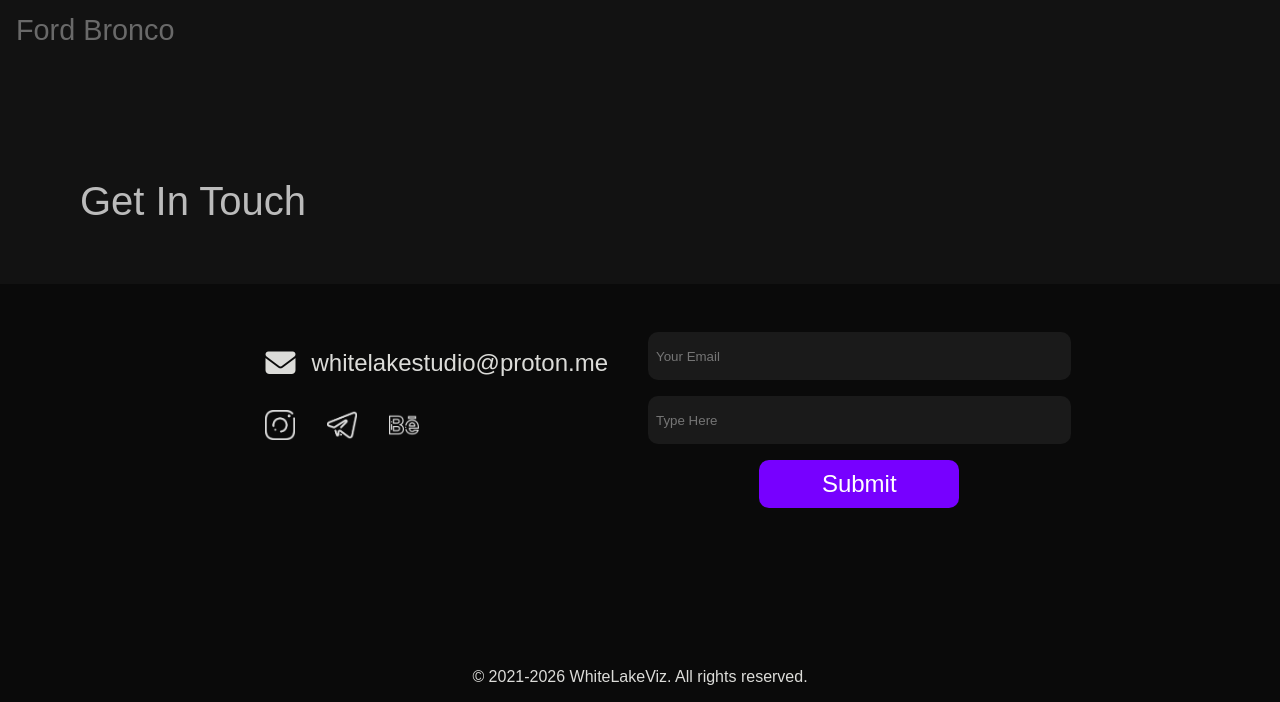
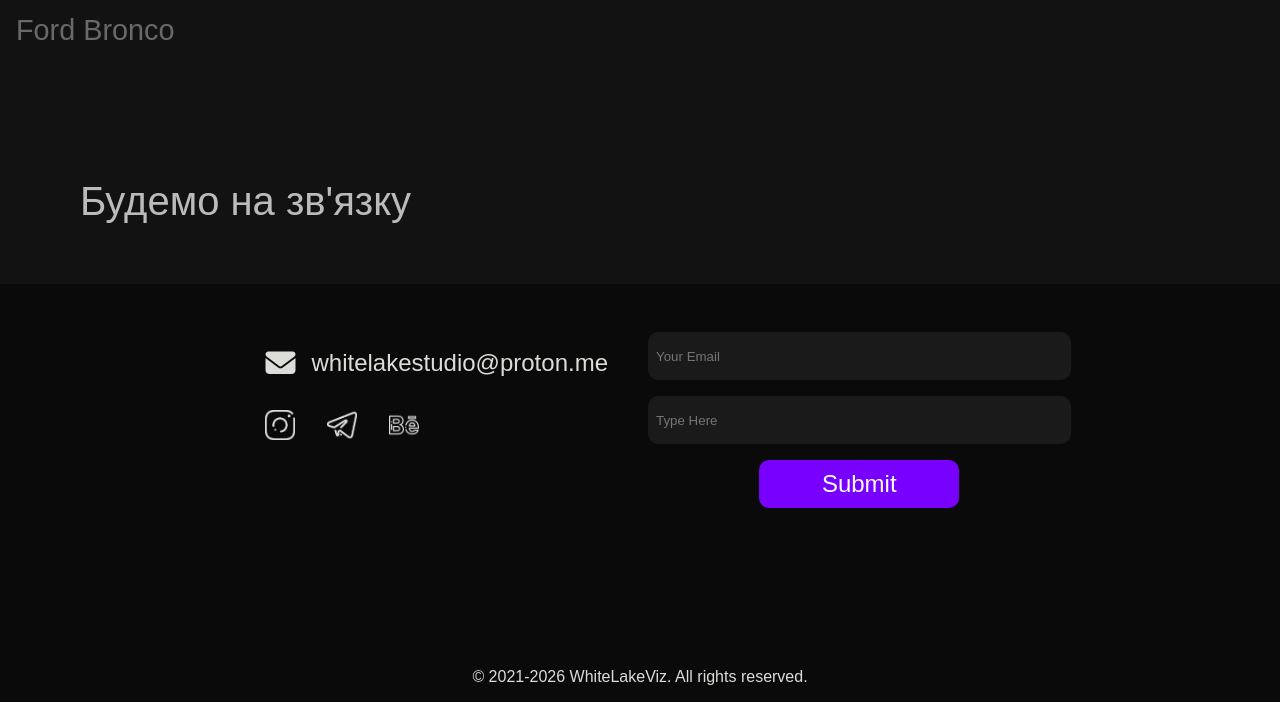
Before and after one commit to WhiteLakeStudio/whitelakestudio.github.io, a plain HTML site: page ua/index.html in a window 1280 px wide. Shown: the part 5391-6093 px from the top of the page. Drawn offline with Linux system fonts and the light colour scheme; files whose address does not match are found by name.

Commit message:
Update index.html

```diff
--- a/ua/index.html
+++ b/ua/index.html
@@ -171,7 +171,7 @@
       <i class="fa-solid fa-chevron-up"></i>
     </a>
 
-    <div class="contact"><h2>Get In Touch</h2></div>
+    <div class="contact"><h2>Будемо на зв'язку</h2></div>
   <!--Footer-->
     <footer id="contact">
       <div class="footer_content">
```
